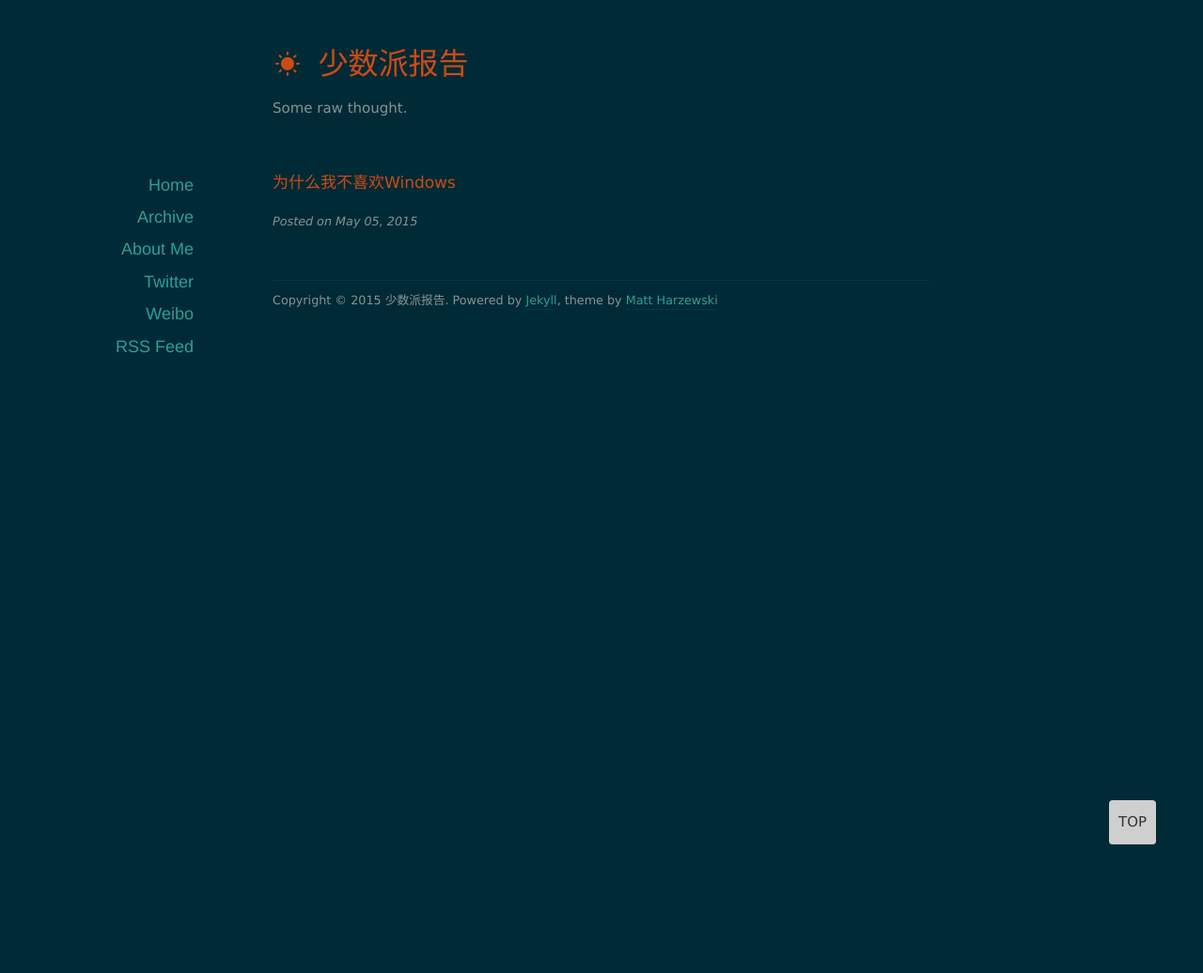
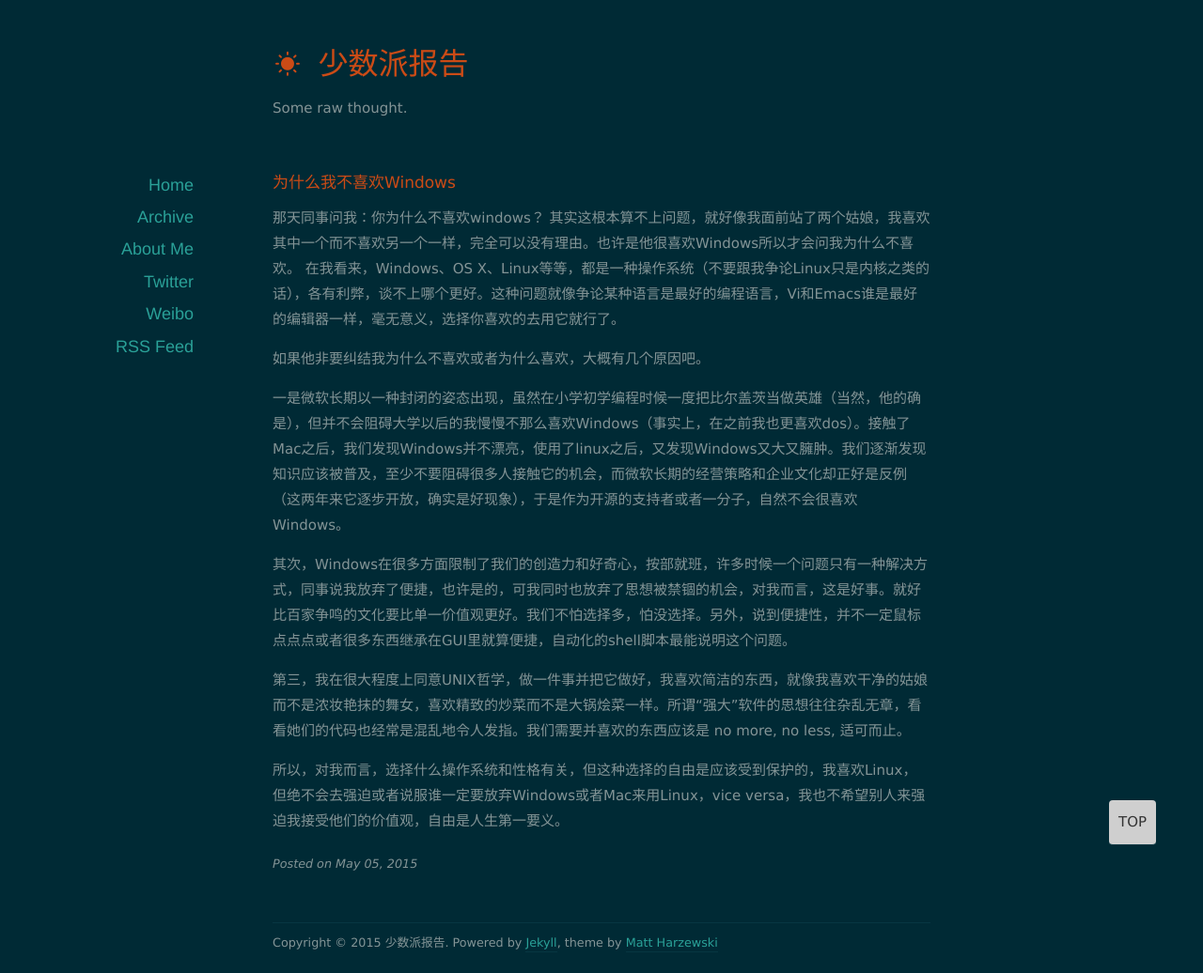
Before and after one commit to EdwardYuan/EdwardYuan.github.io, a Jekyll site: the page built from _posts/2015-05-05-Why-dont-i-like-windows.markdown, in a window 1280 px wide. Shown: the whole page at 94% size. Built offline with Jekyll 4.4.1, drawn with Linux system fonts in a browser that asks for light colours; nearby versions of some CDN libraries; comment, search, counter and statistics services are not loaded; before the commit the page ends 900 px from its top, so only the background shows below that.

Commit message:
finish the article

```diff
--- a/_posts/2015-05-05-Why-dont-i-like-windows.markdown
+++ b/_posts/2015-05-05-Why-dont-i-like-windows.markdown
@@ -4,3 +4,16 @@ title:  "为什么我不喜欢Windows"
 date:   2015-05-05 16:00
 categories: OS
 ---
+
+那天同事问我：你为什么不喜欢windows？ 其实这根本算不上问题，就好像我面前站了两个姑娘，我喜欢其中一个而不喜欢另一个一样，完全可以没有理由。也许是他很喜欢Windows所以才会问我为什么不喜欢。
+在我看来，Windows、OS X、Linux等等，都是一种操作系统（不要跟我争论Linux只是内核之类的话），各有利弊，谈不上哪个更好。这种问题就像争论某种语言是最好的编程语言，Vi和Emacs谁是最好的编辑器一样，毫无意义，选择你喜欢的去用它就行了。
+
+如果他非要纠结我为什么不喜欢或者为什么喜欢，大概有几个原因吧。
+
+一是微软长期以一种封闭的姿态出现，虽然在小学初学编程时候一度把比尔盖茨当做英雄（当然，他的确是），但并不会阻碍大学以后的我慢慢不那么喜欢Windows（事实上，在之前我也更喜欢dos）。接触了Mac之后，我们发现Windows并不漂亮，使用了linux之后，又发现Windows又大又臃肿。我们逐渐发现知识应该被普及，至少不要阻碍很多人接触它的机会，而微软长期的经营策略和企业文化却正好是反例（这两年来它逐步开放，确实是好现象），于是作为开源的支持者或者一分子，自然不会很喜欢Windows。
+
+其次，Windows在很多方面限制了我们的创造力和好奇心，按部就班，许多时候一个问题只有一种解决方式，同事说我放弃了便捷，也许是的，可我同时也放弃了思想被禁锢的机会，对我而言，这是好事。就好比百家争鸣的文化要比单一价值观更好。我们不怕选择多，怕没选择。另外，说到便捷性，并不一定鼠标点点点或者很多东西继承在GUI里就算便捷，自动化的shell脚本最能说明这个问题。
+
+第三，我在很大程度上同意UNIX哲学，做一件事并把它做好，我喜欢简洁的东西，就像我喜欢干净的姑娘而不是浓妆艳抹的舞女，喜欢精致的炒菜而不是大锅烩菜一样。所谓“强大”软件的思想往往杂乱无章，看看她们的代码也经常是混乱地令人发指。我们需要并喜欢的东西应该是 no more, no less, 适可而止。
+
+所以，对我而言，选择什么操作系统和性格有关，但这种选择的自由是应该受到保护的，我喜欢Linux，但绝不会去强迫或者说服谁一定要放弃Windows或者Mac来用Linux，vice versa，我也不希望别人来强迫我接受他们的价值观，自由是人生第一要义。
```
